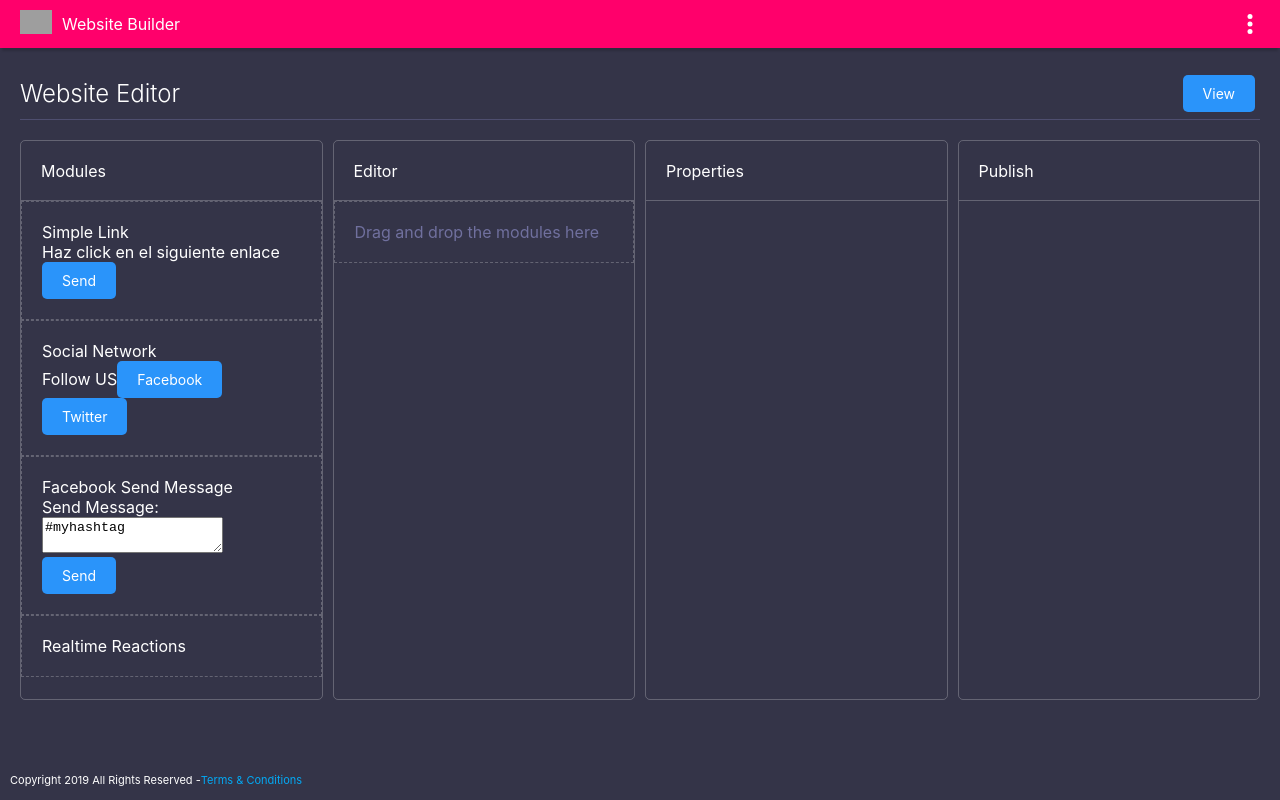
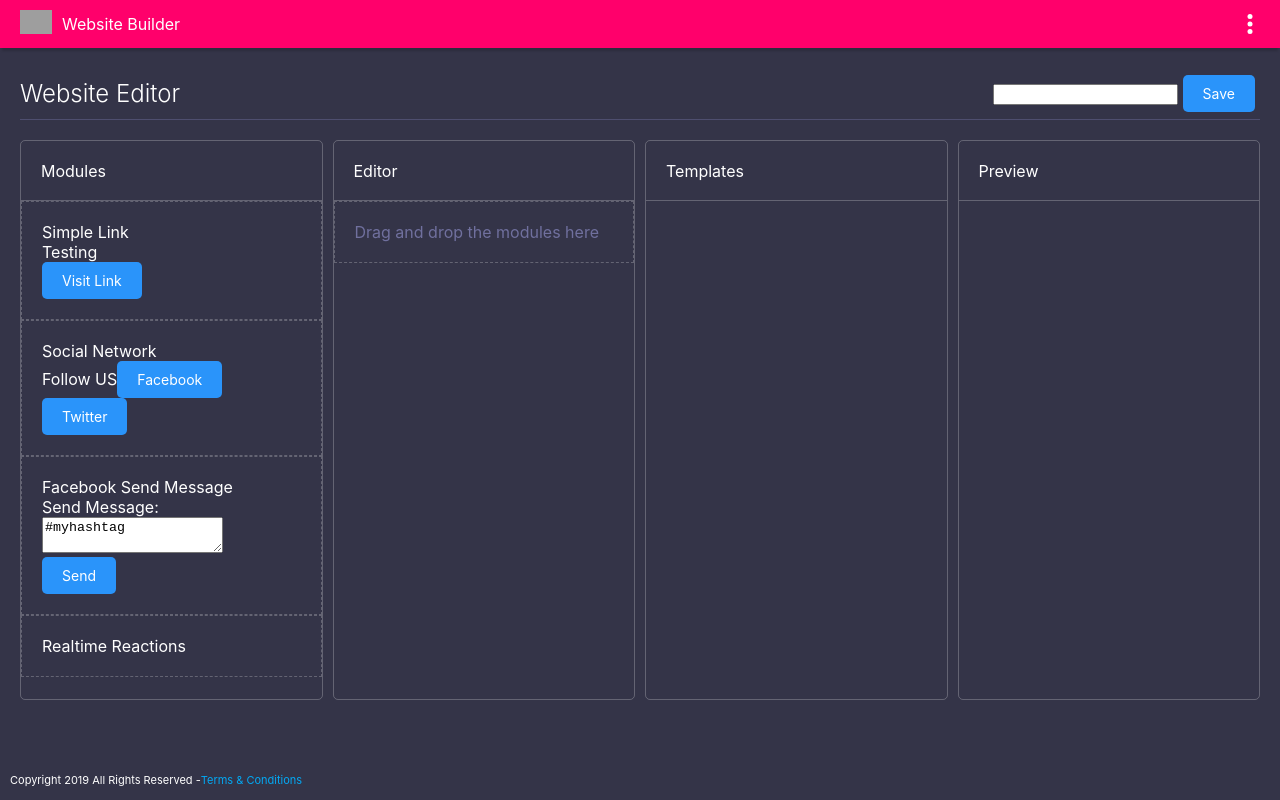
Before and after one commit to claudiogaraycochea/watvwebsitebuilder, a React (Create React App) app: page /websiteEdit/1 in a window 1280 px wide. Built offline with nearby package versions, Linux system fonts and the light colour scheme; no server answers; grey boxes are pictures that could not be loaded.

Commit message:
Properties modal

```diff
--- a/src/App.css
+++ b/src/App.css
@@ -33,6 +33,7 @@ a {
   display: block;
   width: 100%;
   max-width: 500px;
+  border: 0;
 }
 
 .btn {
@@ -50,8 +51,12 @@ a.btn {
   display: inline-block;
 }
 
+.btn.small {
+  padding: 5px 10px;
+}
+
 .btn-primary {
-  background: #00ea94;
+  background: #1fc588;
   color: #ffffff;
 }
 
@@ -176,3 +181,50 @@ h1, h2, h3, h4 {
   overflow: auto;
   flex: 1 1 auto;
 }
+
+.modal-wrapper {
+  position: absolute;
+  left: 0;
+  top: 0;
+  background-color: rgba(0, 0, 0, 0.50);
+  width: 100%;
+  height: 100%;
+  z-index: 1000;
+  display: flex;
+  align-items: center;
+  justify-content: center;
+}
+
+.modal-box {
+  border-radius: 5px;
+  background-color: #323246;
+  color: #ffffff;
+  width: auto;
+  height: auto;
+  min-width: 500px;
+  min-height: 100px;
+}
+
+.modal-box .modal-header {
+  display: flex;
+  justify-content: space-between;
+  padding: 10px 20px;
+  border-bottom: 1px solid rgba(255, 255, 255, .25);
+  font-size: 22px;
+}
+
+.modal-box .modal-content {
+  padding: 20px;
+}
+
+.modal-box .modal-footer {
+  display: flex;
+  justify-content: flex-end;
+  padding: 10px 20px;
+  border-top: 1px solid rgba(255, 255, 255, .25);
+  font-size: 22px;
+}
+
+.hidde-element {
+  display: none;
+}
--- a/src/components/modules/moduleLink/ModuleLink.js
+++ b/src/components/modules/moduleLink/ModuleLink.js
@@ -7,7 +7,7 @@ class ModuleLink extends Component {
     this.state = {
       moduleSrc: null,
     };
-    //this.handleMenuBtn = this.handleMenuBtn.bind(this);
+
   }
 
   componentDidMount() {
@@ -17,16 +17,32 @@ class ModuleLink extends Component {
     })
   }
 
+  createModuleSrc(props, e, moduleSrcInput){
+    // set values;
+    let moduleSrc = {
+      title: props.moduleSrc.title,
+      buttonLink: props.moduleSrc.buttonLink,
+      buttonTitle: props.moduleSrc.buttonTitle
+    };
+
+    if(moduleSrcInput==='title') moduleSrc.title = e.target.value;
+    if(moduleSrcInput==='buttonTitle') moduleSrc.buttonTitle = e.target.value;
+    if(moduleSrcInput==='buttonLink') moduleSrc.buttonLink = e.target.value;
+    props.setModuleProperties(moduleSrc);
+  }
+
   render() {
     if(this.state.properties===true) {
       return (
         <div>
-          <div>Module Link Properties:</div>
-          <div>
-            <input type="text" onChange={()=>{}} />
+          <div className="row">
+            <input type="text" className="inp" placeholder="Title" onKeyUp={(e)=>{this.createModuleSrc(this.props,e,'title')}} />
           </div>
-          <div>
-            <a href="https://nba.com" className="btn" >Save</a>
+          <div className="row">
+            <input type="text" className="inp" placeholder="Button Title" onKeyUp={(e)=>{this.createModuleSrc(this.props,e,'buttonTitle')}} />
+          </div>
+          <div className="">
+            <input type="text" className="inp" placeholder="https://example.com" onKeyUp={(e)=>{this.createModuleSrc(this.props,e,'buttonLink')}} />
           </div>
         </div>
       )
@@ -34,8 +50,12 @@ class ModuleLink extends Component {
     else {
       return (
         <div>
-          Haz click en el siguiente enlace
-          <a href="https://nba.com" className="btn" >Send</a>
+          <div>{(this.props.moduleSrc.title!=='') ? this.props.moduleSrc.title : 'Write a title' }</div>
+          <div>
+            <a href={this.props.moduleSrc.buttonLink} className="btn">
+              {(this.props.moduleSrc.buttonTitle!=='') ? this.props.moduleSrc.buttonTitle : 'Visit Link' }
+            </a>
+          </div>
         </div>
       );
     }
--- a/src/components/websiteEdit/WebsiteEdit.js
+++ b/src/components/websiteEdit/WebsiteEdit.js
@@ -8,6 +8,7 @@ import { API_URL } from '../../constants';
 import ModuleLink from '../modules/moduleLink/ModuleLink';
 import ModuleSocialNetwork from '../modules/moduleSocialNetwork/ModuleSocialNetwork';
 import ModuleFacebookSendMessage from '../modules/moduleFacebookSendMessage/ModuleFacebookSendMessage';
+
 
 class WebsiteEdit extends Component {
   constructor(props) {
@@ -49,9 +50,9 @@ class WebsiteEdit extends Component {
           moduleTitle: 'Simple Link',
           modulePosition: null,
           moduleSrc: {
-            title: 'Visit us',
-            description: 'List of channels',
-            link: 'http://booking.com',
+            title:'Testing',
+            buttonLink: 'http://jjjjj.com',
+            buttonTitle: ''
           }
         },
         {
@@ -83,9 +84,12 @@ class WebsiteEdit extends Component {
             reactions: 'happy, sad, like, love',
           }
         },
-      ]
+      ],
+      modalVisibility: false,
     };
     this.handleOnClickProperties = this.handleOnClickProperties.bind(this);
+    this.handleCloseProperties = this.handleCloseProperties.bind(this);
+    this.setModuleProperties = this.setModuleProperties.bind(this);
     //this.handleSearchKeyUp = this.keyUpHandler.bind(this, 'inputSearch');
   }
 
@@ -119,14 +123,21 @@ class WebsiteEdit extends Component {
   }
 
   handleOnClickProperties(e, row){
-
-    console.log('click on properties ', row);
+    let modalVisibility = false;
+    if(row>-1) {
+      modalVisibility = true;
+    }
     this.setState({
+      modalVisibility,
       websiteDraggableConfig: {
         maxRow: this.state.websiteDraggableConfig.maxRow,
         itemSelected: row
       }
     });
+  }
+
+  handleCloseProperties(){
+    this.setState({modalVisibility: false});
   }
 
   getSelectedModulesList(blockId){
@@ -255,7 +266,7 @@ class WebsiteEdit extends Component {
     const moduleSrc = moduleItem.moduleSrc;
     switch(moduleKey) {
       case 'ModuleLink':
-        return <ModuleLink moduleSrc={moduleSrc} properties={properties} />
+        return <ModuleLink {...this.props} moduleSrc={moduleSrc} properties={properties} setModuleProperties={this.setModuleProperties}/>
       case 'ModuleSocialNetwork':
         return <ModuleSocialNetwork moduleSrc={moduleSrc} properties={properties}/>
       case 'ModuleFacebookSendMessage':
@@ -287,17 +298,36 @@ class WebsiteEdit extends Component {
 				{websiteDraggableList}
 			</div>
 		)
-	}
+  }
 
-  showProperties() {
+  openModal(){
     const itemSelected = this.state.websiteDraggableConfig.itemSelected;
-    console.log('itemSelected: ',itemSelected);
-    if(itemSelected>-1) {
-      const moduleItem = this.getItemFromWebsiteDraggable(itemSelected);
-      console.log('_____________________________ PROPERTIES:',moduleItem.moduleSrc);
+    const moduleItem = this.getItemFromWebsiteDraggable(itemSelected);
+    console.log('_____________________________ PROPERTIES:',moduleItem.moduleSrc);
+    return (this.getModuleComponent(moduleItem, true));
+  }
 
-      return (this.getModuleComponent(moduleItem, true));
-    }
+  setModuleProperties(moduleSrc){
+    let newWebsiteDraggable = this.state.websiteDraggable;
+    let itemSelected = this.state.websiteDraggableConfig.itemSelected;
+    newWebsiteDraggable[itemSelected].moduleSrc = moduleSrc;
+    this.setState({
+      websiteDraggable: newWebsiteDraggable
+    })
+  }
+
+  showModal() {
+    const itemSelected = this.state.websiteDraggableConfig.itemSelected;
+    const moduleTitle = this.state.websiteDraggable[itemSelected].moduleTitle;
+    return (
+      <div className="modal-wrapper">
+        <div className="modal-box">
+          <div className="modal-header">{moduleTitle} <button onClick={this.handleCloseProperties} className="btn small">Close</button></div>
+          <div className="modal-content">{this.openModal()}</div>
+          <div className="modal-footer"><button onClick={this.handleCloseProperties} className="btn btn-primary">Ok</button></div>
+      </div>
+      </div>
+    );
   }
 
   render() {
@@ -311,7 +341,7 @@ class WebsiteEdit extends Component {
               <h2>Website Editor</h2>
             </div>
             <div className="right">
-              <Link to={`/pro/${this.state.websiteId}`} className="btn btn-secondary">View</Link>
+              <input type="text" /> <Link to={`/pro/${this.state.websiteId}`} className="btn btn-secondary">Save</Link>
             </div>
           </div>
           <div className="container-content">
@@ -346,15 +376,15 @@ class WebsiteEdit extends Component {
               </div>
               <div className="col-4">
                 <div className="box-wrapper">
-                  <div className="box-header">Properties</div>
+                  <div className="box-header">Templates</div>
                   <div className="box-container">
-                    {this.showProperties()}
+
                   </div>
                 </div>
               </div>
               <div className="col-4">
                 <div className="box-wrapper">
-                  <div className="box-header">Publish</div>
+                  <div className="box-header">Preview</div>
                   <div className="box-container">
                   </div>
                 </div>
@@ -363,6 +393,7 @@ class WebsiteEdit extends Component {
           </div>
         </div>
         <Footer className="footer"/>
+        {(this.state.modalVisibility===true) ? this.showModal(): null }
       </div>
     );
   }
```
